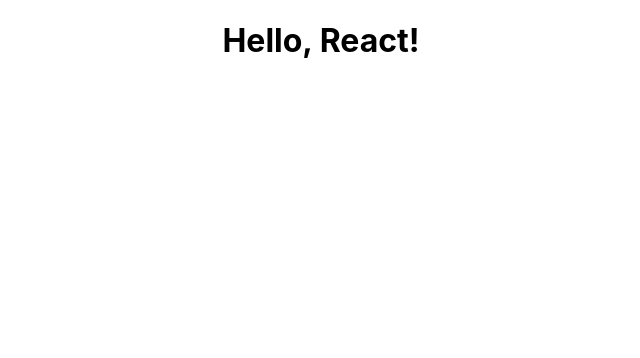
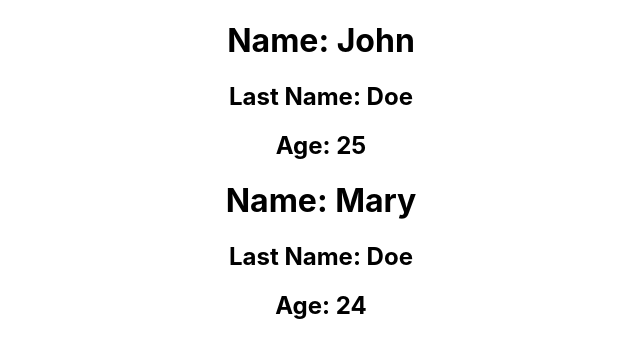
Before and after one commit to aphexes/react-movieland, a React (Create React App) app: page / in a window 1280 px wide. Shown: the top 358 px of the page, without its empty margins (319-959 px from the left). Built offline with nearby package versions, Linux system fonts and the light colour scheme.

Commit message:
simple props list

```diff
--- a/src/App.js
+++ b/src/App.js
@@ -1,10 +1,22 @@
 import './App.css';
+
+// a component is a function that returns JSX
+const Person = (props) => {
+  return (
+    <>
+      <h1>Name: {props.name}</h1>
+      <h2>Last Name: {props.lastName}</h2>
+      <h2>Age: {props.age}</h2>
+    </>
+  )
+}
 
 // class is a reserved keyword in JS, so we use className
 const App = () => {
   return (
     <div className="App">
-      <h1> Hello, React!</h1>
+      <Person name="John" lastName={'Doe'} age={25}/>
+      <Person name="Mary" lastName={'Doe'} age={24} />
     </div>
   );
 }
```
